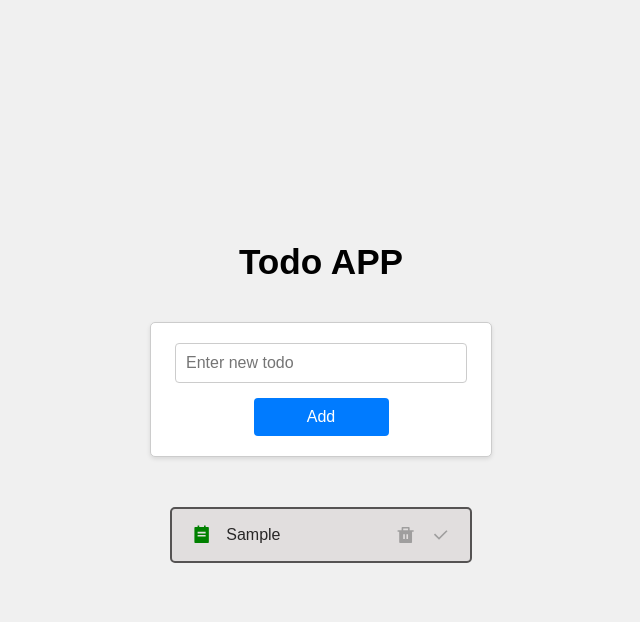
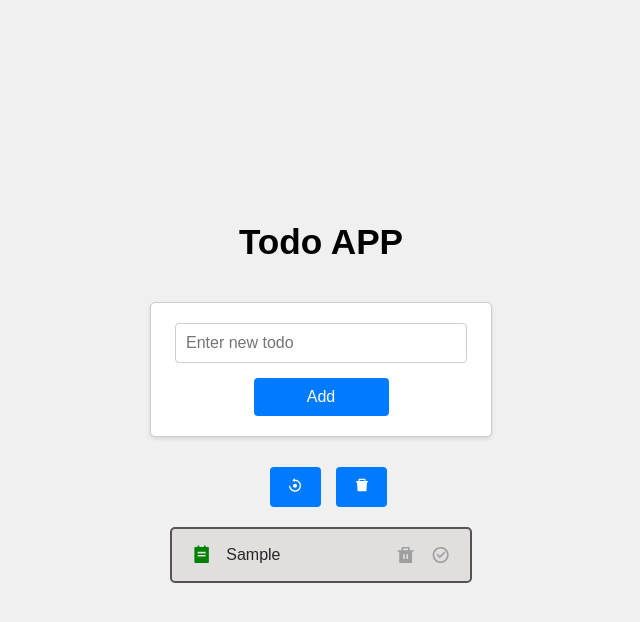
Before and after one commit to muhakodirov/Todo-App, a React (Create React App) app in the folder todo_app/: page / in a window 1280 px wide. Both pictures are taken after typing "Sample" into the empty fields and a click on the button "Add". Shown: the top 622 px of the page, without its empty margins (319-959 px from the left). Built offline with nearby package versions, Linux system fonts and the light colour scheme.

Commit message:
Initial commit

```diff
--- a/todo_app/src/App.jsx
+++ b/todo_app/src/App.jsx
@@ -3,6 +3,7 @@ import TodoList from './components/Todos/TodoList';
 import { v4 as uuidv4 } from 'uuid';
 import './App.css'
 import { useEffect, useRef, useState } from 'react';
+import TodoActions from './components/Todos/TodoActions';
 
 
 function App() {
@@ -18,13 +19,17 @@ function App() {
     }
 
     setTodos([...todos, newTodo])
+
   }
 
+  // id = 324
+  // todo.id = 324
+  const deleteTodoHandler = (id) => {
+    setTodos(todos.filter(todo => todo.id !== id))
+  }
 
-  const deleteTodoHandler = (id) => {
-    console.log(id)
-    setTodos(todos.filter(todo => todo.id !== id))
-
+  const checkTodoHandler = (id) => {
+    setTodos(todos.map((todo) => todo.id === id ? { ...todo, isCompleted: !todo.isCompleted } : { ...todo }))
 
   }
 
@@ -33,8 +38,10 @@ function App() {
     <div className='centered'>
       <h1>Todo APP</h1>
 
+
       <TodoForm addTodo={addTodoHandler} />
-      <TodoList todos={todos} deleteTodo={deleteTodoHandler} />
+      <TodoActions />
+      <TodoList todos={todos} deleteTodo={deleteTodoHandler} checkTodo={checkTodoHandler} />
 
     </div>
   );
--- a/todo_app/src/components/Todos/Todo.jsx
+++ b/todo_app/src/components/Todos/Todo.jsx
@@ -1,18 +1,19 @@
 import styles from './Todo.module.css'
-import { RiTodoFill, RiDeleteBinFill, RiCheckFill } from "react-icons/ri";
+import { RiTodoFill, RiDeleteBinFill, RiCheckboxCircleLine } from "react-icons/ri";
+import TodoActions from './TodoActions';
 
 
-function Todo({ todo, deleteTodo }) {
+function Todo({ todo, deleteTodo, checkTodo }) {
 
 
-    return <div className={styles.todo}>
+    return <div className={`${styles.todo} ${todo.isCompleted ? styles.completedTodo : ''} `}>
 
         <RiTodoFill className={styles.todoIcon} />
         <div className={styles.todoText}>
             {todo.text}
         </div>
         <RiDeleteBinFill className={styles.deleteIcon} onClick={() => deleteTodo(todo.id)} />
-        <RiCheckFill className={styles.checkIcon} />
+        <RiCheckboxCircleLine className={styles.checkIcon} onClick={() => checkTodo(todo.id)} />
 
     </div>
 }
--- /dev/null
+++ b/todo_app/src/components/Todos/TodoActions.jsx
@@ -0,0 +1,16 @@
+import Button from "../UI/Button";
+import { AiFillDelete } from 'react-icons/ai';
+import { BiReset } from 'react-icons/bi';
+
+
+function TodoActions() {
+
+    return <>
+
+        <Button title='Delete all Todos'> <BiReset /> </Button>
+        <Button title='Delete completed Todos'> <AiFillDelete /> </Button>
+
+    </>
+}
+
+export default TodoActions;
--- a/todo_app/src/components/Todos/TodoForm.jsx
+++ b/todo_app/src/components/Todos/TodoForm.jsx
@@ -1,5 +1,6 @@
 import { useRef, useState } from "react";
 import styles from './TodoForm.module.css'
+import TodoActions from "./TodoActions";
 
 function TodoForm({ addTodo }) {
 
@@ -15,10 +16,11 @@ function TodoForm({ addTodo }) {
     return <div className={styles.todoFormContainer}>
         <form onSubmit={onSubmitHandler}>
             <input placeholder="Enter new todo" type="text" value={text} onChange={(e) => setText(e.target.value)} />
-            <button type="submit">
+            <button title="Add a new todo" type="submit">
                 Add
             </button>
         </form>
+
     </div>
 }
 
--- a/todo_app/src/components/Todos/TodoList.jsx
+++ b/todo_app/src/components/Todos/TodoList.jsx
@@ -1,11 +1,12 @@
 import Todo from "./Todo";
+import TodoActions from "./TodoActions";
 import styles from './TodoList.module.css'
 
-function TodoList({ todos, deleteTodo }) {
+function TodoList({ todos, deleteTodo, checkTodo }) {
 
     return <div className={styles.todoListContainer}>
         {!todos.length && <h2>Todo list is empty</h2>}
-        {todos.map(todo => <Todo key={todo.id} todo={todo} deleteTodo={deleteTodo} />)}
+        {todos.map(todo => <Todo key={todo.id} todo={todo} deleteTodo={deleteTodo} checkTodo={checkTodo} />)}
     </div>
 }
 
--- a/todo_app/src/components/UI/Button.jsx
+++ b/todo_app/src/components/UI/Button.jsx
@@ -0,0 +1,13 @@
+import styles from './Button.module.css'
+
+function Button({ onClick, children, title, disabled = true }) {
+
+    return <>
+        <button className={styles.button} onClick={onClick} title={title} disabled={disabled}>
+            {children}
+        </button>
+
+    </>
+}
+
+export default Button;
--- a/todo_app/src/components/UI/Button.module.css
+++ b/todo_app/src/components/UI/Button.module.css
@@ -0,0 +1,15 @@
+.button {
+    width: 15%;
+    margin-left: 15px;
+    padding: 10px 15px;
+    background-color: #007BFF;
+    color: #fff;
+    border: none;
+    border-radius: 4px;
+    font-size: 1rem;
+    cursor: pointer;
+}
+
+.button:hover {
+    background-color: rgb(65, 64, 64);
+}
```
Also changed, not shown: todo_app/src/components/Todos/TodoAction.module.css (added).
